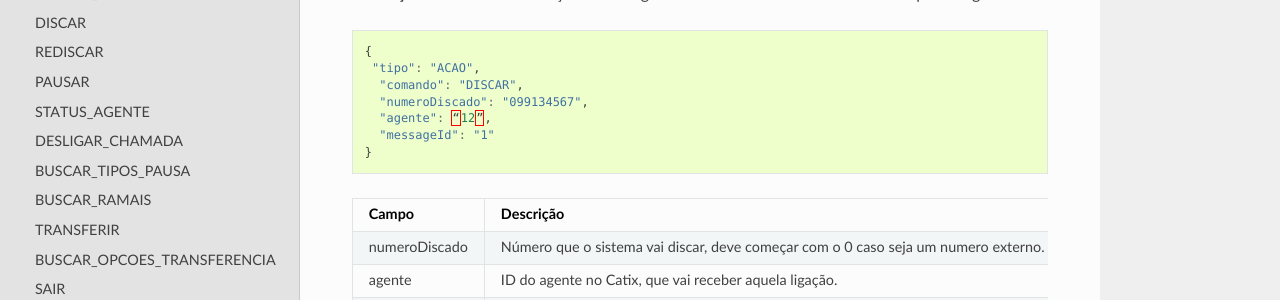
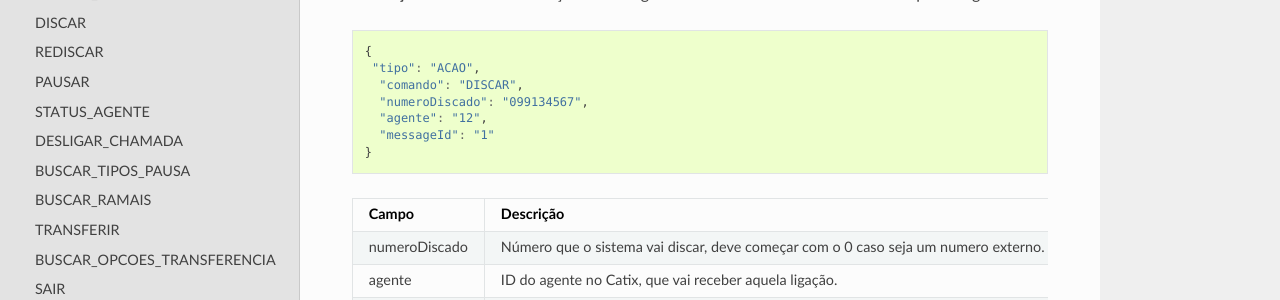
Before and after one commit to Catelani/integracao-catix, a Sphinx documentation site: the page built from docs/source/comandos.rst, in a window 1280 px wide and 900 px high, scrolled down 2200 px. Shown: the part 149-449 px from the top of the window. Built offline with Sphinx 7.4.7 and the Read the Docs theme 2.0.0, drawn with Linux system fonts in a browser that asks for light colours.

```diff
--- a/docs/source/comandos.rst
+++ b/docs/source/comandos.rst
@@ -124,7 +124,7 @@ DISCAR
      "tipo": "ACAO",
       "comando": "DISCAR",
       "numeroDiscado": "099134567",
-      "agente": “12”,
+      "agente": "12",
       "messageId": "1"
     }
 
```
